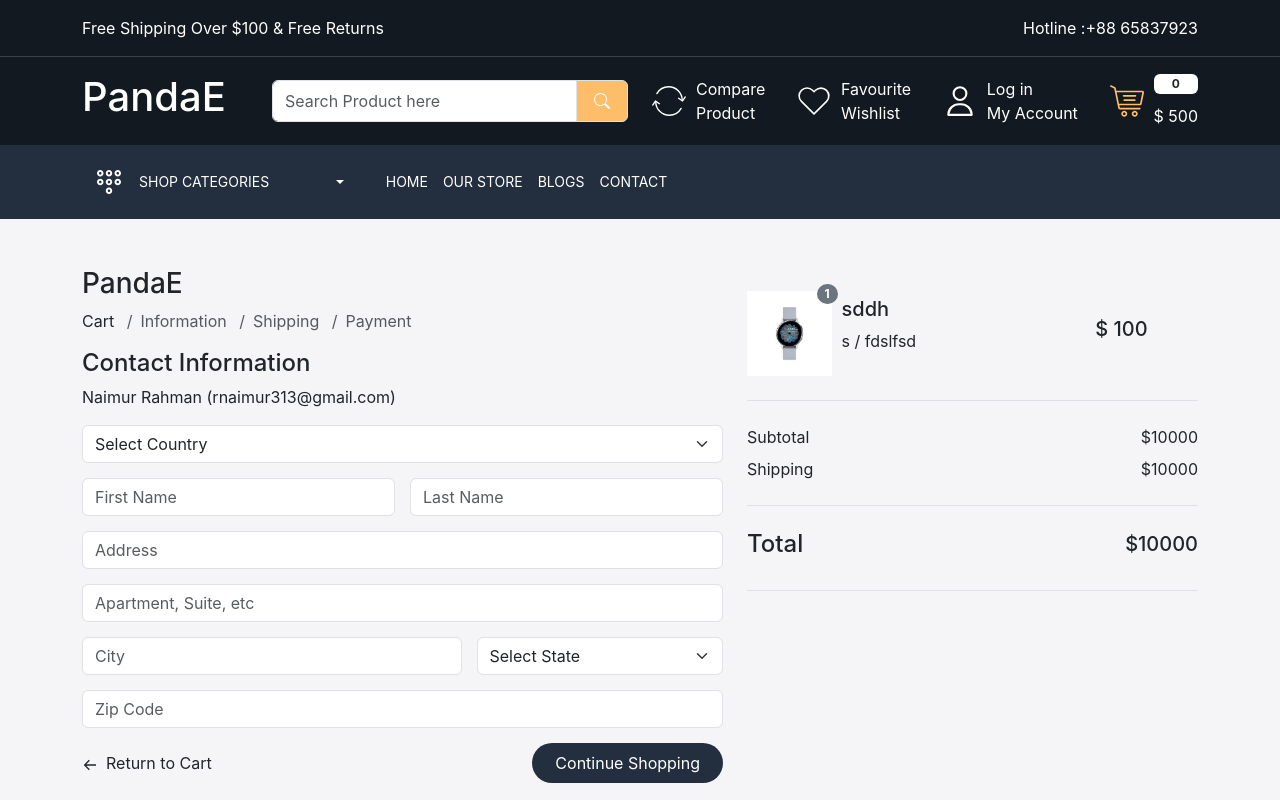
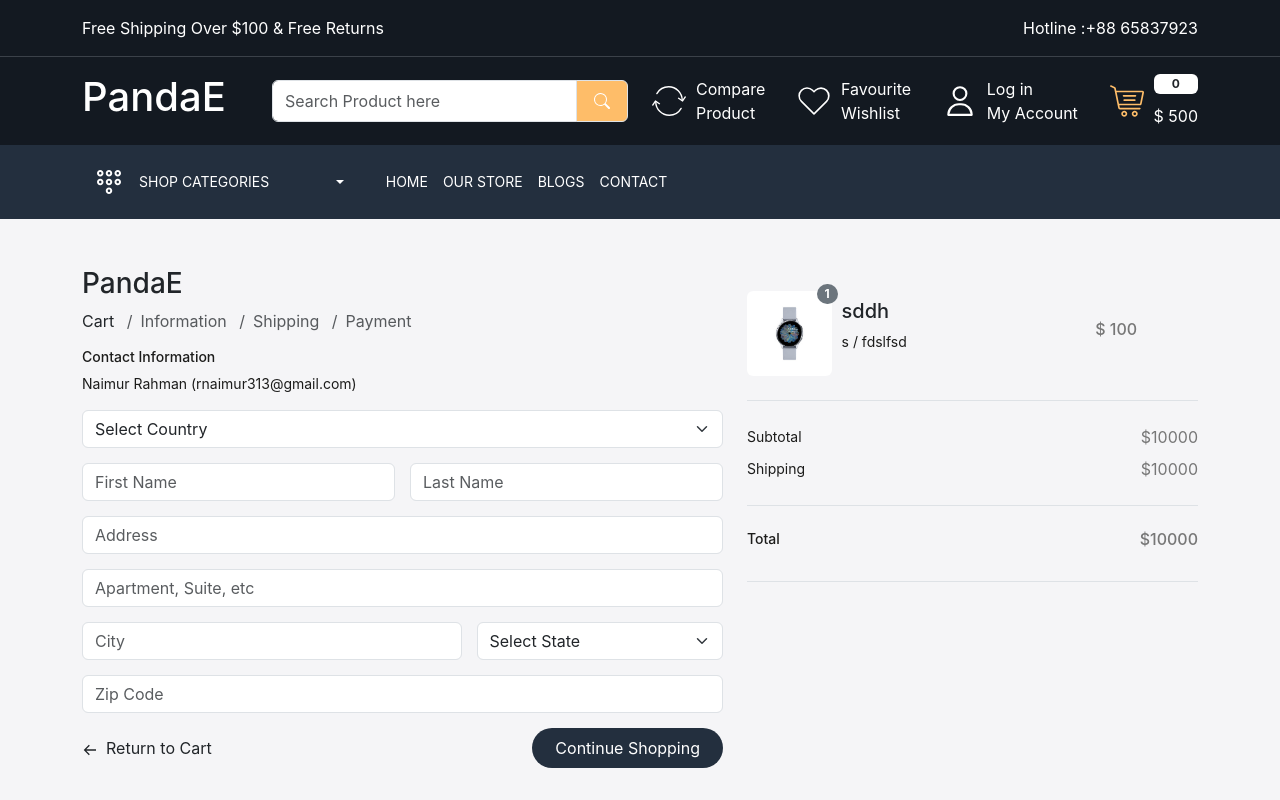
Before and after one commit to nrasel/ecommerce-mern, a React (Create React App) app: page /checkout in a window 1280 px wide. Shown: the top 800 px of the page. Built offline with nearby package versions, Linux system fonts and the light colour scheme; a web font is replaced by a local one.

Commit message:
checkout page success

```diff
--- a/src/App.css
+++ b/src/App.css
@@ -707,8 +707,19 @@ footer:not(:first-child) {
 .cart-col-4 {
   width: 15%;
 }
-.cart-data h5.price{
+.cart-data h5.price {
   font-size: 14px;
   color: var(--color-1c1c1b);
 }
 /* cart page end */
+
+/* shipping page start */
+.total {
+  font-size: 14px;
+  color: var(--color-1c1c1b);
+}
+.total-price {
+  font-size: 16px;
+  color: var(--color-777777);
+}
+/* shipping page end */
--- a/src/pages/Checkout.js
+++ b/src/pages/Checkout.js
@@ -14,26 +14,26 @@ const Checkout = () => {
                 <nav aria-label="breadcrumb">
                   <ol className="breadcrumb">
                     <li className="breadcrumb-item">
-                      <Link className="text-dark" to="/cart">
+                      <Link className="text-dark total-price" to="/cart">
                         Cart
                       </Link>
                     </li>
                     &nbsp;
-                    <li className="breadcrumb-item active" aria-current="page">
+                    <li className="breadcrumb-item total-price active" aria-current="page">
                       Information
                     </li>
                     &nbsp;
-                    <li className="breadcrumb-item active" aria-current="page">
+                    <li className="breadcrumb-item total-price active" aria-current="page">
                       Shipping
                     </li>
                     &nbsp;
-                    <li className="breadcrumb-item active" aria-current="page">
+                    <li className="breadcrumb-item total-price active" aria-current="page">
                       Payment
                     </li>
                   </ol>
                 </nav>
-                <h4 className="title">Contact Information</h4>
-                <p className="user-details">
+                <h4 className="title total">Contact Information</h4>
+                <p className="user-details total">
                   Naimur Rahman (rnaimur313@gmail.com)
                 </p>
                 <form
@@ -123,33 +123,33 @@ const Checkout = () => {
                       </span>
                       <img
                         src="/images/watch.jpg"
-                        className="img-fluid"
+                        className="img-fluid rounded"
                         alt="watch"
                       />
                     </div>
                     <div>
                       <h5 className="title">sddh</h5>
-                      <p>s / fdslfsd</p>
+                      <p className="total">s / fdslfsd</p>
                     </div>
                   </div>
                   <div className="flex-grow-1">
-                    <h5>$ 100</h5>
+                    <h5 className="total-price">$ 100</h5>
                   </div>
                 </div>
               </div>
               <div className="border-bottom py-4">
                 <div className="d-flex mb-2 justify-content-between align-items-center">
-                  <p className="mb-0">Subtotal</p>
-                  <p className="mb-0">$10000</p>
+                  <p className="mb-0 total">Subtotal</p>
+                  <p className="mb-0 total-price">$10000</p>
                 </div>
                 <div className="d-flex justify-content-between align-items-center">
-                  <p className="mb-0">Shipping</p>
-                  <p className="mb-0">$10000</p>
+                  <p className="mb-0 total">Shipping</p>
+                  <p className="mb-0 total-price">$10000</p>
                 </div>
               </div>
               <div className="d-flex border-bottom py-4 justify-content-between align-items-center">
-                <h4>Total</h4>
-                <h5>$10000</h5>
+                <h4 className="total">Total</h4>
+                <h5 className="total-price">$10000</h5>
               </div>
             </div>
           </div>
```
